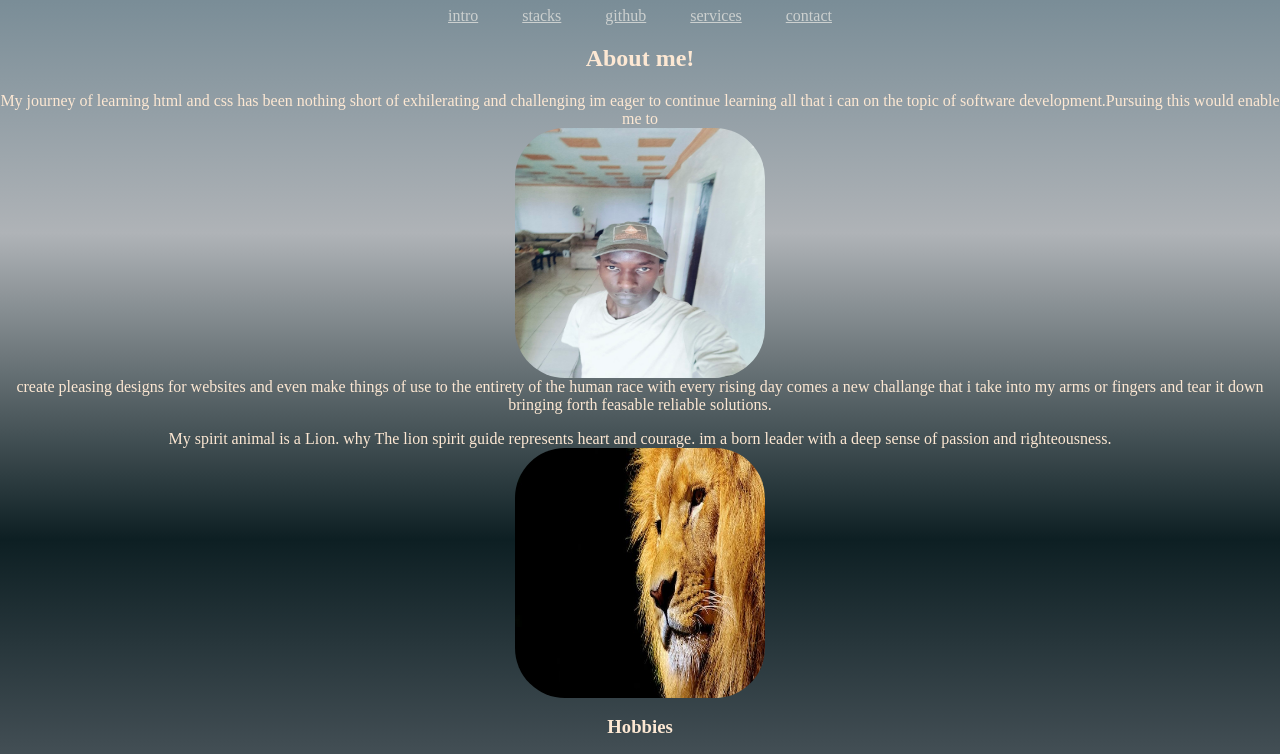
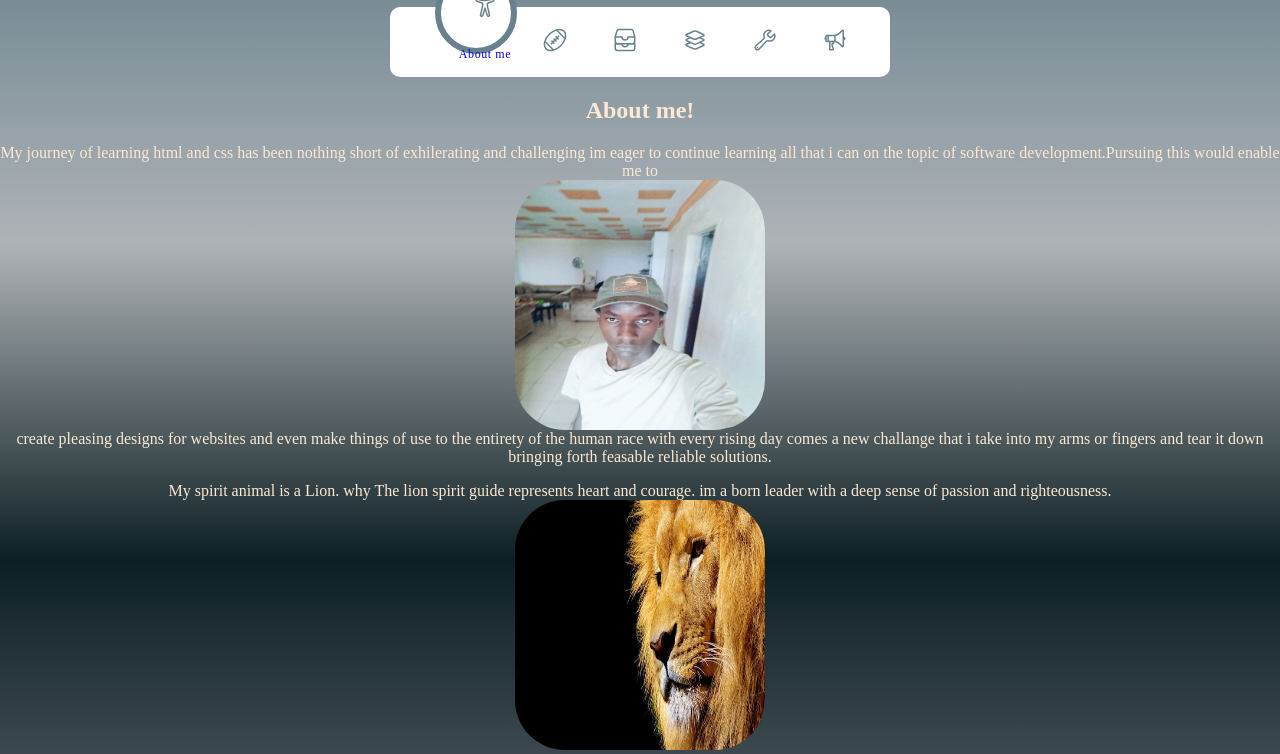
Before and after one commit to two23three/portfolio, a plain HTML site: page portfolio.html in a window 1280 px wide. Shown: the part 73-827 px from the top of the page. Drawn offline with nearby package versions, Linux system fonts and the light colour scheme.

Commit message:
javascript added

```diff
--- a/port.css
+++ b/port.css
@@ -3,6 +3,7 @@ body{
      #69818d, #afb3b7, #0d1f23, #5a636a,
       #132e35, #2d4a53);
      margin: 0%;
+
 
 
 
@@ -16,6 +17,8 @@ header {
 header> a{
     color: #ccd0cf;
     padding: 10px 20px;
+    flex: 1;
+    text-align: center;
 }
 .Tulley {
     display: block;
@@ -36,6 +39,7 @@ header> a{
     padding: 10px;
     height: 70px;
 }
+
 
 
 
@@ -60,3 +64,128 @@ header> a{
     align-items: center;
     justify-content: center;
   }
+  :root{
+     --clr: #69818d;
+  }
+  .navigation{
+    width: 400px;
+    height: 70px;
+    background: #fff;
+    position: relative;
+    display: flex;
+    justify-content: center;
+    align-items: center;
+    border-radius: 10px;
+    margin: 0 auto;
+    padding-right: 100px;
+
+  }
+  .navigation ul {
+    display: flex;
+    width: 350px;
+
+  }
+  .navigation ul li{
+    position: relative;
+    list-style: none;
+    width: 70px;
+    height: 70px;
+    z-index: 1;
+  }
+  .navigation ul li a{
+    position: relative;
+    display: flex;
+    justify-content: center;
+    align-items: center;
+    flex-direction: column;
+    width:100px ;
+    text-align: center;
+    font-weight: 500;
+}
+.navigation ul li a .icon
+{
+    position: relative;
+    display: block;
+    line-height: 75px;
+    font-size: 1.5em;
+    text-align: center;
+    transition: 0.5s;
+    color: var(--clr);
+}
+.navigation ul li.active a .icon
+{
+    transform: translateY(-35px);
+}
+.navigation ul li a .text
+{
+    position: absolute;
+    color:var(---clr) ;
+    font-weight: 400;
+    font-size: 0.75em;
+    letter-spacing: 0.05em;
+    transition: 0.5s;
+    opacity: 0;
+    transform: translateY(20px);
+}
+.navigation ul li.active a .text
+{
+    opacity: 1;
+    transform: translateY(10px);
+}
+.indicator
+{
+    position: absolute;
+    top: -50%;
+    width: 70px;
+    height: 70px;
+    background:white;
+    border-radius: 50px;
+    border: 6px solid var(--clr);
+    transition: 0.5s;
+}
+.indicator::before
+{
+    content: '';
+    position: absolute;
+    top: 50%;
+    left: -22px;
+    width: 20px;
+    height: 20px;
+    background: transparent;
+
+}
+.indicator::after
+{
+    content: '';
+    position: absolute;
+    top: 50%;
+    right: -22px;
+    width: 20px;
+    height: 20px;
+    background: transparent;
+
+}
+.navigation ul li:nth-child(1).active ~ .indicator
+{
+    transform:translateX(calc(70px * 0 )) ;
+}
+.navigation ul li:nth-child(2).active ~ .indicator
+{
+    transform:translateX(calc(70px * 1 )) ;
+}
+.navigation ul li:nth-child(3).active ~ .indicator
+{
+    transform:translateX(calc(70px * 2 )) ;
+}
+.navigation ul li:nth-child(4).active ~ .indicator
+{
+    transform:translateX(calc(70px * 3)) ;
+}
+.navigation ul li:nth-child(5).active ~ .indicator
+{
+    transform:translateX(calc(70px * 4 )) ;
+}
+.navigation ul li:nth-child(6).active ~ .indicator
+{
+    transform:translateX(calc(70px * 5 )) ;
+}
--- /dev/null
+++ b/port.js
@@ -0,0 +1,8 @@
+const list = document.querySelectorAll('.list')
+function activelink(){
+    list.forEach((item) =>
+    item.classList.remove('active'));
+    this.classList.add('active');
+}
+list.forEach((item) =>
+item.addEventListener('click',activelink));
--- a/portfolio.html
+++ b/portfolio.html
@@ -6,19 +6,70 @@
     <meta name="viewport" content="width=device-width, initial-scale=1.0">
     <title>Tulley software services</title>
     <link rel="stylesheet" href="port.css">
+
 </head>
 
 <body>
-    <header>
+
+ <header>
     <h1>Tulley Mwenda Mutea</h1>
 
-    <a href="#intro">intro</a>
-    <a href="#mystacks">stacks</a>
-    <a href="#github">github</a>
-    <a href="#services">services</a>
-    <a href="#contacts">contact</a>
+    <div class="navigation">
+      <ul>
+        <li class="list active">
+          <a href="#intro">
+            <span class="icon">
+                <ion-icon name="accessibility-outline"></ion-icon>
+            </span>
+            <span class="text">About me</span>
+          </a>
+        </li>
+        <li class="list">
+          <a href="#">
+              <span class="icon">
+                  <ion-icon name="american-football-outline"></ion-icon>
+              </span>
+              <span class="text">Hobbies</span>
+          </a>
+        </li>
+        <li class="list">
+            <a href="#">
+                <span class="icon">
+                    <ion-icon name="file-tray-stacked-outline"></ion-icon>
+                </span>
+                <span class="text">My Stacks</span>
+            </a>
+        </li>
+        <li class="list">
+          <a href="#">
+              <span class="icon">
+                  <ion-icon name="layers-outline"></ion-icon>
+              </span>
+              <span class="text">Github repository</span>
+          </a>
+        </li>
+        <li class="list">
+          <a href="#">
+              <span class="icon">
+                  <ion-icon name="build-outline"></ion-icon>
+              </span>
+              <span class="text">My services</span>
+          </a>
+       </li>
+       <li class="list">
+          <a href="#">
+             <span class="icon">
+                 <ion-icon name="megaphone-outline"></ion-icon>
+             </span>
+             <span class="text">contacts</span>
+          </a>
+       </li>
+       <div class="indicator"></div>
+     </ul>
+    </div>
 
-   </header>
+ </header>
+
 
 
     <article>
@@ -35,7 +86,7 @@
         im a born leader with a deep sense of passion and righteousness.
         <img class="Tulley" src="images/spiritanimal.jpg" title="spiritanimal" alt="lion">
     </p>
-    <h3>Hobbies</h3>
+    <h3 id="Hobbies">Hobbies</h3>
     <p>
      i love listening to music,hiking and camping,reading books and cooking
      avid weightlifter open to trying new things i also love dogs.
@@ -81,13 +132,14 @@
         <a href="mailto:tulleyteyez@gmail.com">
             <img class="socials" src="images/gmail-icon.webp" alt=" gmail logo">
         </a>
+       </div>
 
 
-        </div>
 
     </article>
     </footer>
-
-
+   <script src="port.js"></script>
+   <script type="module" src="https://unpkg.com/ionicons@7.1.0/dist/ionicons/ionicons.esm.js"></script>
+   <script nomodule src="https://unpkg.com/ionicons@7.1.0/dist/ionicons/ionicons.js"></script>
 </body>
 </html>
```
Also changed, not shown: images/1620429-200.webp (added), images/360_F_113948432_sLGBk6xhEMyIqcV6AbikRqAgNaIgTzPB.webp (added).
